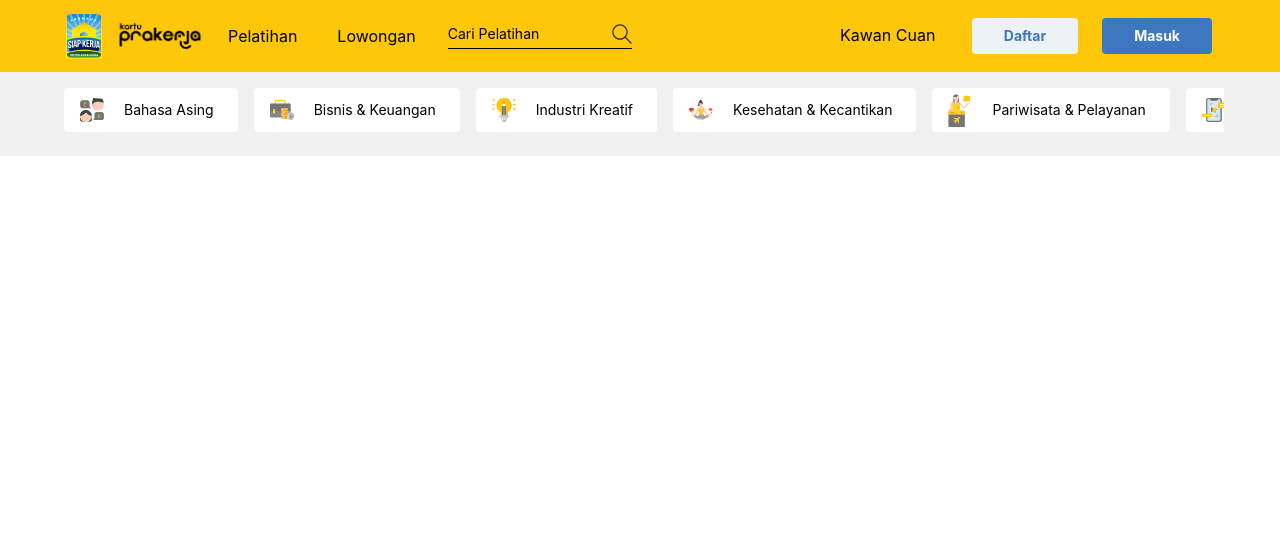
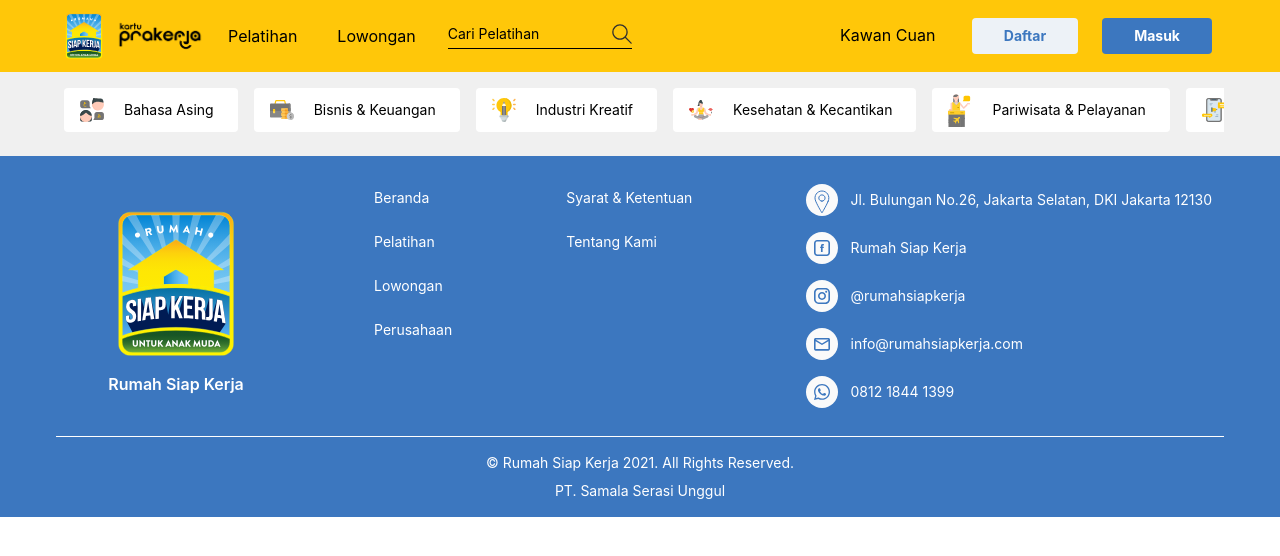
Before and after one commit to wismannur/rsk-clone, a Vue app: page / in a window 1280 px wide. Shown: the top 556 px of the page. Built offline with nearby package versions, Linux system fonts and the light colour scheme.

Commit message:
add footer for global-components

```diff
--- a/src/App.vue
+++ b/src/App.vue
@@ -20,8 +20,9 @@
       </div>
     </section>
     <section class="banner">
-
+      <div class="container px-14"></div>
     </section>
+    <Footer />
   </div>
   <!-- <img alt="Vue logo" src="./assets/logo.png" class="mx-auto" /> -->
   <!-- <HelloWorld msg="Hello Vue 3 + TypeScript + Vite" /> -->
@@ -73,7 +74,7 @@
           title: "Teknologi Informasi",
           icon: "/icon/teknologi-informasi.svg",
         },
-      ]
+      ],
     }
   }
 })
--- /dev/null
+++ b/src/global-components/footer/Main.vue
@@ -0,0 +1,116 @@
+<template>
+  <footer class="bg-primary-blue">
+    <div class="container px-14">
+      <div class="flex flex-row justify-between border-b border-white">
+        <div class="flex flex-row justify-center items-center py-5 ml-8 mr-2">
+          <div
+            class="logo-footer-rsk flex flex-col justify-center items-center"
+          >
+            <img src="/icon/logo.svg" alt="logo rsk" class="w-44" />
+            <h3 class="text-white font-semibold">Rumah Siap Kerja</h3>
+          </div>
+        </div>
+        <div class="flex flex-col py-5 mx-3">
+          <a
+            v-for="(lh, idx) in listFooterHome"
+            :key="idx"
+            :href="lh.url"
+            class="text-white text-sm my-3"
+            >{{ lh.title }}</a
+          >
+        </div>
+        <div class="flex flex-col py-5 mx-3">
+          <a
+            v-for="(ls, idx) in listFooterSK"
+            :key="idx"
+            :href="ls.url"
+            class="text-white text-sm my-3"
+            >{{ ls.title }}</a
+          >
+        </div>
+        <div class="flex flex-col py-5 mx-3">
+          <a
+            v-for="(lsm, idx) in listFooterSosmed"
+            :key="idx"
+            :href="lsm.url"
+            class="text-white text-sm my-2 flex items-center"
+          >
+            <img :src="lsm.icon" alt="logo sosmes rsk" class="w-8 mr-3" />
+            {{ lsm.title }}</a
+          >
+        </div>
+      </div>
+      <div class="flex flex-col justify-center items-center py-3">
+        <p class="text-white text-sm my-1">
+          &copy; Rumah Siap Kerja 2021. All Rights Reserved.
+        </p>
+        <p class="text-white text-sm my-1">PT. Samala Serasi Unggul</p>
+      </div>
+    </div>
+  </footer>
+</template>
+
+<script lang="ts">
+import { defineComponent } from "vue";
+export default defineComponent({
+  data() {
+    return {
+      listFooterHome: [
+        {
+          title: "Beranda",
+          url: "https://www.rumahsiapkerja.com/",
+        },
+        {
+          title: "Pelatihan",
+          url: "https://www.rumahsiapkerja.com/daftar-pelatihan",
+        },
+        {
+          title: "Lowongan",
+          url: "https://www.rumahsiapkerja.com/daftar-pekerjaan",
+        },
+        {
+          title: "Perusahaan",
+          url: "https://www.rumahsiapkerja.com/perusahaan-rsk",
+        },
+      ],
+      listFooterSK: [
+        {
+          title: "Syarat & Ketentuan",
+          url: "https://www.rumahsiapkerja.com/term-and-condition",
+        },
+        {
+          title: "Tentang Kami",
+          url: "https://www.rumahsiapkerja.com/tentang-kami",
+        },
+      ],
+      listFooterSosmed: [
+        {
+          title: "Jl. Bulungan No.26, Jakarta Selatan, DKI Jakarta 12130",
+          icon: "/icon/maps.svg",
+          url: "https://www.rumahsiapkerja.com/maps",
+        },
+        {
+          title: "Rumah Siap Kerja",
+          icon: "/icon/facebook.svg",
+          url: "https://www.rumahsiapkerja.com/facebook",
+        },
+        {
+          title: "@rumahsiapkerja",
+          icon: "/icon/instagram.svg",
+          url: "https://www.rumahsiapkerja.com/instagram",
+        },
+        {
+          title: "info@rumahsiapkerja.com",
+          icon: "/icon/email.svg",
+          url: "https://www.rumahsiapkerja.com/email",
+        },
+        {
+          title: "0812 1844 1399",
+          icon: "/icon/whatsapp.svg",
+          url: "https://www.rumahsiapkerja.com/whatsapp",
+        },
+      ],
+    };
+  },
+});
+</script>
--- a/src/global-components/index.ts
+++ b/src/global-components/index.ts
@@ -1,6 +1,8 @@
 import { App } from "vue";
 import Header from "./header/Main.vue";
+import Footer from "./footer/Main.vue";
 
 export default (app: App): void => {
   app.component("Header", Header);
+  app.component("Footer", Footer);
 };
```
